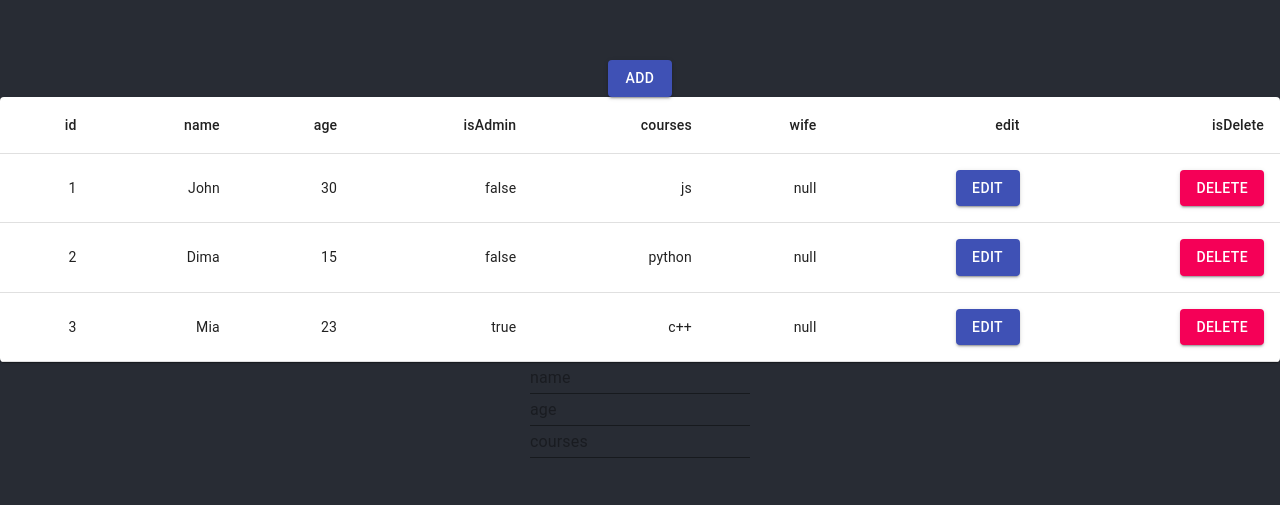
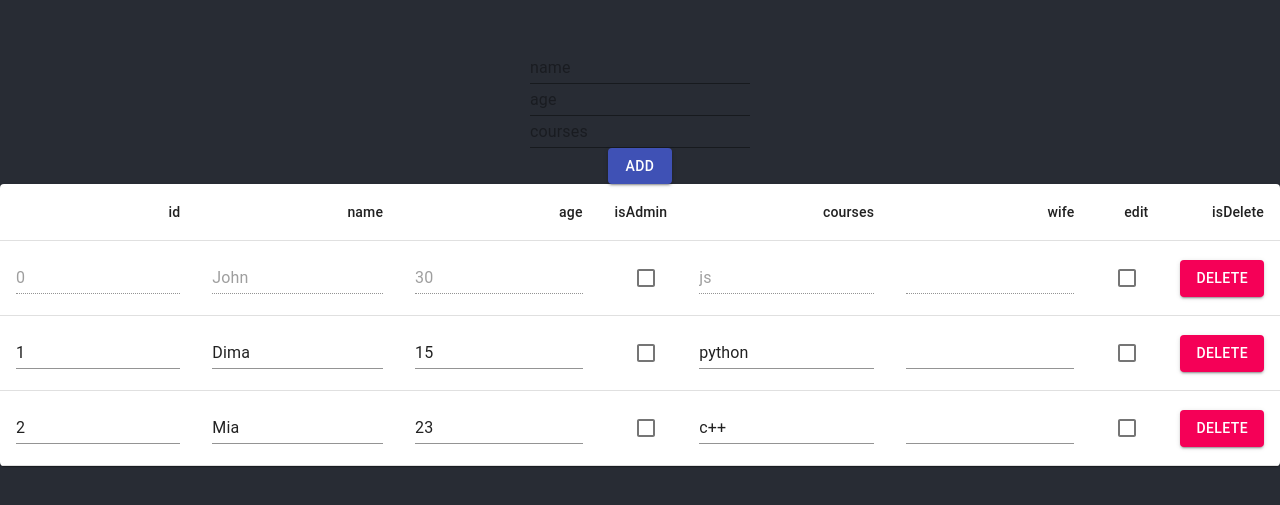
Before and after one commit to Moroyzik/Table_React, a React (Create React App) app: page / in a window 1280 px wide. Shown: the part 141-646 px from the top of the page. Built offline with nearby package versions, Linux system fonts and the light colour scheme.

Commit message:
add checkbox

```diff
--- a/package.json
+++ b/package.json
@@ -3,6 +3,7 @@
   "version": "0.1.0",
   "private": true,
   "dependencies": {
+    "@material-ui/core": "^4.10.2",
     "@material-ui/icons": "^4.9.1",
     "@testing-library/jest-dom": "^4.2.4",
     "@testing-library/react": "^9.3.2",
--- a/src/containers/Table/component/index.js
+++ b/src/containers/Table/component/index.js
@@ -10,6 +10,7 @@ import TableHead from "@material-ui/core/TableHead";
 import TableRow from "@material-ui/core/TableRow";
 import Paper from "@material-ui/core/Paper";
 import { Input } from "@material-ui/core";
+import Checkbox from '@material-ui/core/Checkbox';
 
 import rows from "../datas.json";
 import { Button } from "@material-ui/core";
@@ -21,26 +22,35 @@ const useStyles = makeStyles({
 });
 
 function getTableRows(rows, handleDelete, currentlyEditing, setFormInputs) {
-  return rows.map((row) => (
+  return rows.map((row, id) => (
     <TableRow onClick={() => setFormInputs(row)} key={row.id}>
-      {getRowContent(row, handleDelete, currentlyEditing)}
+      {getRowContent(row, handleDelete, currentlyEditing, id)}
     </TableRow>
   ));
 }
 
-function getRowContent(row, handleDelete, handleEdit) {
+function getRowContent(row, handleDelete, handleEdit, id) {
   let content = [];
   for (let key in row) {
     content.push(
-      getTableCell(row[key], key, row["id"], handleDelete, handleEdit)
+      getTableCell(key, id, handleDelete, handleEdit, row)
     );
   }
   return content;
 }
 
-// edit строк, debounce; onChange и подключить redux; lodash попробовать
 
-const getTableCell = (value, key, id, handleDelete, handleEdit, editId) => {
+// debounce убрать постоянные вызовы в консоли, булевские значения убрать из редактирования и id, вместо инпут сделать чекбокс, redux;
+
+//c редаксом подключить json
+
+// GraphQL почитать
+
+// стилизация таблицы (с числами строка подсвечивается)
+
+
+const getTableCell = (key, id, handleDelete, handleEdit, row, checked, handleChange) => {
+  const value = row[key];
   switch (key) {
     case "isDelete":
       return (
@@ -54,27 +64,42 @@ const getTableCell = (value, key, id, handleDelete, handleEdit, editId) => {
           </Button>
         </TableCell>
       );
+
+    case "isAdmin":
+      return (
+        <TableCell align="right" key={`cellisAdmin${id}`}>
+          <Checkbox
+            checked={checked}
+            onChange={handleChange}
+            inputProps={{ 'aria-label': 'primary checkbox' }}
+          />
+        </TableCell>
+      );
+
     case "edit":
       return (
         <TableCell align="right" key={`cellEdit${id}`}>
-          <Button
-            variant="contained"
-            color="primary"
-            onClick={() => handleEdit(id, editId)}
-          >
-            Edit
-          </Button>
+          <Checkbox
+            checked={checked}
+            onChange={handleChange}
+            inputProps={{ 'aria-label': 'primary checkbox' }}
+          />
         </TableCell>
       );
+
     default:
       return (
         <TableCell
           align="right"
           key={`cell${key}${id}`}
-        >{`${value}`}</TableCell>
+        ><Input value={value} disabled={row['edit']} onChange={(e) => {
+          handleEdit(id, key, e.target.value)
+        }} /></TableCell>
       );
   }
 };
+
+
 function getTableHeader(rows) {
   let headers = rows[0];
   return (
@@ -96,6 +121,9 @@ const Form = ({ name, changeName, age, changeAge, courses, changeCourses }) => {
     </>
   );
 };
+
+//checkbox
+
 
 const SimpleTable = () => {
   const classes = useStyles();
@@ -120,14 +148,11 @@ const SimpleTable = () => {
     setData(data.filter((item) => item.id !== id));
   };
 
-  const handleEdit = (id, editId) => {
-    let changedRows;
-    if (editId) {
-      changedRows = rows.map((row) =>
-        editId[row.id] ? { ...row, ...editId[row.id] } : row
-      );
-    }
-    setData(changedRows);
+  const handleEdit = (id, key, value) => {
+    data[id][key] = value
+    let newData = [...data]
+    console.log(...data)
+    setData(newData)
   };
 
   // add row
@@ -143,7 +168,7 @@ const SimpleTable = () => {
       age: age,
       isAdmin: true,
       courses: courses,
-      wife: null,
+      wife: "",
       edit: true,
       isDelete: true,
     };
@@ -154,6 +179,14 @@ const SimpleTable = () => {
 
   return (
     <>
+      <Form
+        name={name}
+        changeName={handleChangeName}
+        age={age}
+        changeAge={handleChangeAge}
+        courses={courses}
+        changeCourses={handleChangeCourses}
+      />
       <Button variant="contained" color="primary" onClick={handleAdd}>
         Add
       </Button>
@@ -164,17 +197,10 @@ const SimpleTable = () => {
           </TableHead>
           <TableBody>
             {getTableRows(data, handleDelete, handleEdit, setFormInputs)}
+
           </TableBody>
         </Table>
       </TableContainer>
-      <Form
-        name={name}
-        changeName={handleChangeName}
-        age={age}
-        changeAge={handleChangeAge}
-        courses={courses}
-        changeCourses={handleChangeCourses}
-      />
     </>
   );
 };
--- a/src/containers/Table/datas.json
+++ b/src/containers/Table/datas.json
@@ -1,37 +1,34 @@
 [
   {
-        "id": 1,
+    "id": 0,
     "name": "John",
     "age": 30,
     "isAdmin": false,
     "courses": "js",
-        "wife": null,
+    "wife": "",
     "edit": true,
     "isDelete": true
   },
 
   {
-        "id": 2,
+    "id": 1,
     "name": "Dima",
     "age": 15,
     "isAdmin": false,
     "courses": "python",
-        "wife": null,
+    "wife": "",
     "edit": false,
     "isDelete": true
-
   },
 
   {
-        "id": 3,
+    "id": 2,
     "name": "Mia",
     "age": 23,
     "isAdmin": true,
     "courses": "c++",
-        "wife": null,
+    "wife": "",
     "edit": false,
     "isDelete": false
-
   }
-
 ]
```
Also changed, not shown: 1 other file (tests, documents, lock files or other folders). Lines whose indentation alone changed are shown as unchanged.
